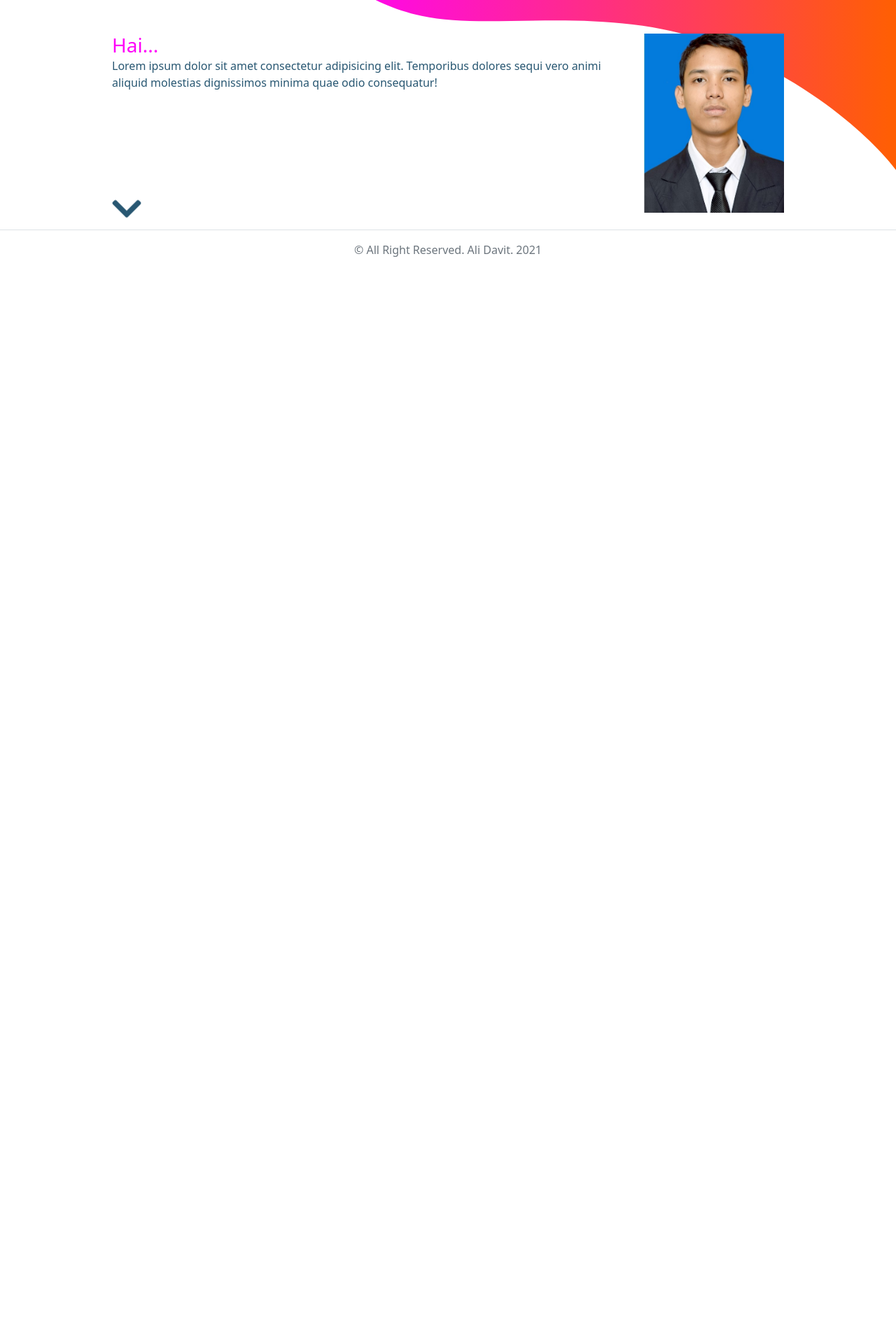
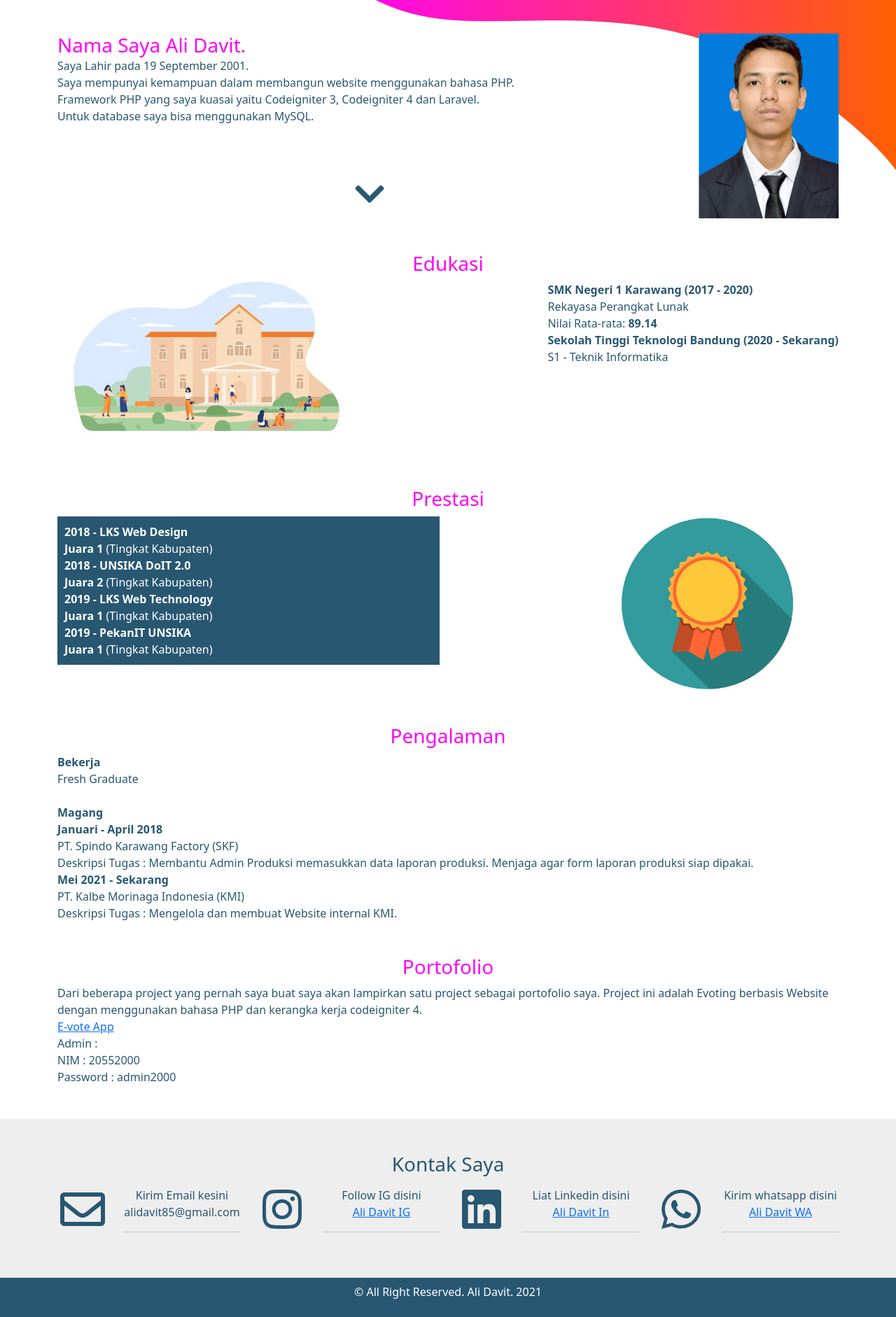
Before and after one commit to ali-85/ali-85.github.io, a PHP site: page / in a window 1280 px wide. Shown: the part 66-1948 px from the top of the page at 70% size. Before the commit the page ends 433 px from the top, so only its background shows below. Run offline with PHP 8.4, Linux system fonts and the light colour scheme.

Commit message:
Update: finished

```diff
--- a/assets/css/style.css
+++ b/assets/css/style.css
@@ -1,7 +1,7 @@
 body
 {
 	background: url('../svg/cobaHeader.svg') no-repeat;
-	background-size: cover;
+    background-size: 100%;
 }
 ::-webkit-scrollbar {
     width: 12px;
@@ -51,6 +51,7 @@ body
 }
 .stretched-link{
     color: #285772;
+    margin: auto;
     animation: chevron 1.5s infinite ease-in-out;
 }
 @keyframes chevron{
@@ -58,3 +59,44 @@ body
 		transform: translateY(20px);
 	}
 }
+.hamburger{
+    color:#fff;
+}
+.prestasi{
+    background-color: #285772;
+    color: #fff;
+    padding: 10px 10px 10px 10px;
+}
+.img{
+    max-width: 420px;
+    max-height: 390px;
+}
+.img-prestasi{
+    max-width: 375px;
+    max-height: 375px;
+}
+.display-7{
+    color:#ff00f9;
+}
+@media only screen and (max-width: 425px) {
+    .img{
+        text-align: center;
+        width: 192px;
+        height: 156px;
+    }
+    .img-prestasi{
+        max-width: 192px;
+        max-height: 150px;
+    }
+}
+.kontak{
+    width: 100%;
+    color:#285772;
+    background: #eee;
+}
+.sosmed{
+    text-align: center;
+}
+footer{
+    background-color: #285772;
+}
--- a/assets/js/script.js
+++ b/assets/js/script.js
@@ -1,32 +1,29 @@
 var nav = document.querySelector('.navbar'); // Identify target
-let screen = window.matchMedia("(max-width: 768px)")
-let screen2 = window.matchMedia("(max-width: 425px)")
-if (screen2.matches) {
-    document.querySelector('.navbar-toggler').style.color = '#FFF';
-}
+var screen = window.matchMedia("(max-width: 768px)")
 if (screen.matches) {
     document.querySelector('#navbarNav').style.background = '#FF02F7';
+    document.querySelector('body').style.backgroundSize = 'contain';
+}
     window.addEventListener('scroll', function(event) { // To listen for event
         event.preventDefault();
 
     if (window.scrollY <= 50) { // Just an example
-        nav.style.backgroundColor = 'transparent'; // or default color
+        document.querySelector('.navbar').style.backgroundColor = 'transparent'; // or default color
         document.querySelector('.nav1').style.color = '#FFF';
         document.querySelector('.nav2').style.color = '#FFF';
         document.querySelector('.nav3').style.color = '#FFF';
         document.querySelector('.nav4').style.color = '#FFF';
         document.querySelector('.nav5').style.color = '#FFF';
         document.querySelector('.nav6').style.color = '#FFF';
-        document.querySelector('.navbar-toggler').style.color = '#FFF';
+        document.querySelector('.hamburger').style.color = '#FFF';
     } else {
-        nav.style.backgroundColor = '#FFF';
+        document.querySelector('.navbar').style.backgroundColor = '#FFF';
         document.querySelector('.nav1').style.color = '#FF02F7';
         document.querySelector('.nav2').style.color = '#FF02F7';
         document.querySelector('.nav3').style.color = '#FF02F7';
         document.querySelector('.nav4').style.color = '#FF02F7';
         document.querySelector('.nav5').style.color = '#FF02F7';
         document.querySelector('.nav6').style.color = '#FF02F7';
-        document.querySelector('.navbar-toggler').style.color = '#FF02F7';
+        document.querySelector('.hamburger').style.color = '#FF02F7';
     }
 });
-}
--- a/footer.php
+++ b/footer.php
@@ -1,7 +1,7 @@
 
     <footer>
-        <div class="pt-3 mt-4 text-muted border-top">
-            <p class="text-center">&copy; All Right Reserved. Ali Davit. <?= date('Y') ?></p>
+        <div class="p-2 text-muted border-top">
+            <p class="text-center text-white">&copy; All Right Reserved. Ali Davit. <?= date('Y') ?></p>
         </div>
     </footer>
 
--- a/header.php
+++ b/header.php
@@ -13,7 +13,7 @@
   <div class="container">
     <a class="navbar-brand" href="#">Ali Davit</a>
     <button class="navbar-toggler" type="button" data-bs-toggle="collapse" data-bs-target="#navbarNav" aria-controls="navbarNav" aria-expanded="false" aria-label="Toggle navigation">
-      <i class="fas fa-bars fa-2x" style="color:#285772"></i>
+      <i class="fas fa-bars fa-2x hamburger"></i>
     </button>
     <div class="collapse navbar-collapse justify-content-end" id="navbarNav">
       <ul class="navbar-nav">
@@ -21,19 +21,19 @@
           <a class="nav-link nav1" href="#">Beranda</a>
         </li>
         <li class="nav-item">
-          <a class="nav-link nav2" href="#">Edukasi</a>
+          <a class="nav-link nav2" href="#Edukasi">Edukasi</a>
         </li>
         <li class="nav-item">
-          <a class="nav-link nav3" href="#">Prestasi</a>
+          <a class="nav-link nav3" href="#Prestasi">Prestasi</a>
         </li>
         <li class="nav-item">
-          <a class="nav-link nav4" href="#">Pengalaman</a>
+          <a class="nav-link nav4" href="#Pengalaman">Pengalaman</a>
         </li>
         <li class="nav-item">
-          <a class="nav-link nav5" href="#">Portofolio</a>
+          <a class="nav-link nav5" href="#Portofolio">Portofolio</a>
         </li>
         <li class="nav-item">
-          <a class="nav-link nav6" href="#">Kontak Saya</a>
+          <a class="nav-link nav6" href="#Kontak">Kontak Saya</a>
         </li>
       </ul>
     </div>
--- a/index.php
+++ b/index.php
@@ -1,17 +1,120 @@
 <?php require('header.php') ?>
     <div class="container">
         <div class="row justify-content-center mt-5">
-            <div class="col-8 d-flex flex-column position-static">
-                <h3 class="mb-0" style="color:#ff00f9;">Hai...</h3>
-                <p class="card-text mb-auto">Lorem ipsum dolor sit amet consectetur adipisicing elit. Temporibus dolores sequi vero animi aliquid molestias dignissimos minima quae odio consequatur!</p>
-                <a href="#" class="stretched-link"><i class="fas fa-chevron-down fa-3x"></i></a>
+            <div class="col d-flex flex-column position-static">
+                <h3 class="mb-0" style="color:#ff00f9;">Nama Saya Ali Davit.</h3>
+                <p class="card-text mb-auto">
+                    Saya Lahir pada 19 September 2001. <br>
+                    Saya mempunyai kemampuan dalam membangun website menggunakan bahasa PHP. <br>
+                    Framework PHP yang saya kuasai yaitu Codeigniter 3, Codeigniter 4 dan Laravel. <br>
+                    Untuk database saya bisa menggunakan MySQL. <br>
+                </p>
+                <a href="#Edukasi" class="stretched-link"><i class="fas fa-chevron-down fa-3x"></i></a>
             </div>
             <div class="col-auto d-none d-lg-block">
-                <img src="assets/img/Pas_Foto.jpg" alt="foto" width="200" height="256" style="object-fit:cover">
+                <img src="assets/img/Pas_Foto.jpg" alt="foto" width="200" height="264" style="object-fit:cover">
             </div>
         </div>
-        <div class="row">
+        <div class="row mt-5">
+            <h3 class="d-flex justify-content-center display-7 fw-normal" id="Edukasi">Edukasi</h3>
+            <div class="col-6">
+                <img src="assets/img/college.jpg" class="img" alt="college">
+            </div>
+            <div class="col-6 d-flex justify-content-end">
+                <p class="card-text mb-auto">
+                    <b>SMK Negeri 1 Karawang (2017 - 2020)</b><br>
+                    Rekayasa Perangkat Lunak<br>
+                    Nilai Rata-rata: <strong>89.14</strong><br>
+                    <b>Sekolah Tinggi Teknologi Bandung (2020 - Sekarang)</b><br>
+                    S1 - Teknik Informatika<br>
+                </p>
+            </div>
+        </div>
+        <div class="row mt-5">
+            <h3 class="d-flex justify-content-center display-7 fw-normal" id="Prestasi">Prestasi</h3>
+            <div class="col-6">
+                <p class="card-text mb-auto prestasi">
+                    <b>2018 - LKS Web Design</b><br>
+                    <strong>Juara 1</strong> (Tingkat Kabupaten) <br>
+                    <b>2018 - UNSIKA DoIT 2.0</b><br>
+                    <strong>Juara 2</strong> (Tingkat Kabupaten) <br>
+                    <b>2019 - LKS Web Technology</b><br>
+                    <strong>Juara 1</strong> (Tingkat Kabupaten) <br>
+                    <b>2019 - PekanIT UNSIKA</b><br>
+                    <strong>Juara 1</strong> (Tingkat Kabupaten) <br>
+                </p>
+            </div>
+            <div class="col-6 d-flex justify-content-end">
+                <img src="assets/img/pin.jpg" class="img-prestasi" alt="college">
+            </div>
+        </div>
+        <div class="row mt-5">
+            <h3 class="d-flex justify-content-center display-7 fw-normal" id="Pengalaman">Pengalaman</h3>
+            <div class="col-12">
+                <p class="card-text mb-auto">
+                    <b>Bekerja</b><br>
+                    Fresh Graduate <br><br>
+                    <b>Magang</b><br>
+                    <strong>Januari - April 2018</strong><br>
+                    PT. Spindo Karawang Factory (SKF)<br>
+                    Deskripsi Tugas : Membantu Admin Produksi memasukkan data laporan produksi. Menjaga agar form laporan produksi siap dipakai. <br>
+                    <strong>Mei 2021 - Sekarang</strong><br>
+                    PT. Kalbe Morinaga Indonesia (KMI)<br>
+                    Deskripsi Tugas : Mengelola dan membuat Website internal KMI. <br>
+                </p>
+            </div>
+        </div>
+        <div class="row mt-5">
+            <h3 class="d-flex justify-content-center display-7 fw-normal" id="Portofolio">Portofolio</h3>
+            <div class="col-12">
+                <p class="card-text mb-auto">
+                    Dari beberapa project yang pernah saya buat saya akan lampirkan satu project sebagai portofolio saya. Project ini adalah Evoting berbasis Website dengan menggunakan bahasa PHP dan kerangka kerja codeigniter 4. <br>
 
+                    <a href="http://www.evote-app.epizy.com">E-vote App</a><br>
+                    Admin : <br>
+                    NIM : 20552000 <br>
+                    Password : admin2000
+                </p>
+            </div>
+        </div>
+    </div>
+    <div class="kontak mt-5 py-5">
+        <h3 class="d-flex justify-content-center mb-3" id="Kontak">Kontak Saya</h3>
+        <div class="container">
+            <div class="row sosmed">
+                <div class="col-lg-1 col-sm-6">
+                    <i class="far fa-envelope fa-4x"></i>
+                </div>
+                <div class="col-lg-2 col-sm-6">
+                    Kirim Email kesini <br>
+                    alidavit85@gmail.com
+                    <hr>
+                </div>
+                <div class="col-lg-1 col-sm-6">
+                    <i class="fab fa-instagram fa-4x"></i>
+                </div>
+                <div class="col-lg-2 col-sm-6">
+                    Follow IG disini <br>
+                    <a target="_blank" href="https://www.instagram.com/aldvt_01/">Ali Davit IG</a>
+                    <hr>
+                </div>
+                <div class="col-lg-1 col-sm-6">
+                    <i class="fab fa-linkedin fa-4x"></i>
+                </div>
+                <div class="col-lg-2 col-sm-6">
+                    Liat Linkedin disini <br>
+                    <a target="_blank" href="https://www.linkedin.com/in/ali-davit-294a861b0/">Ali Davit In</a>
+                    <hr>
+                </div>
+                <div class="col-lg-1 col-sm-6">
+                    <i class="fab fa-whatsapp fa-4x"></i>
+                </div>
+                <div class="col-lg-2 col-sm-6">
+                    Kirim whatsapp disini <br>
+                    <a target="_blank" href="http://api.whatsapp.com/send?phone=6285156176530/">Ali Davit WA</a>
+                    <hr>
+                </div>
+            </div>
         </div>
     </div>
 <?php require('footer.php') ?>
```
Also changed, not shown: assets/img/baggage.jpg (added), assets/img/college.jpg (added), assets/img/pin.jpg (added).
